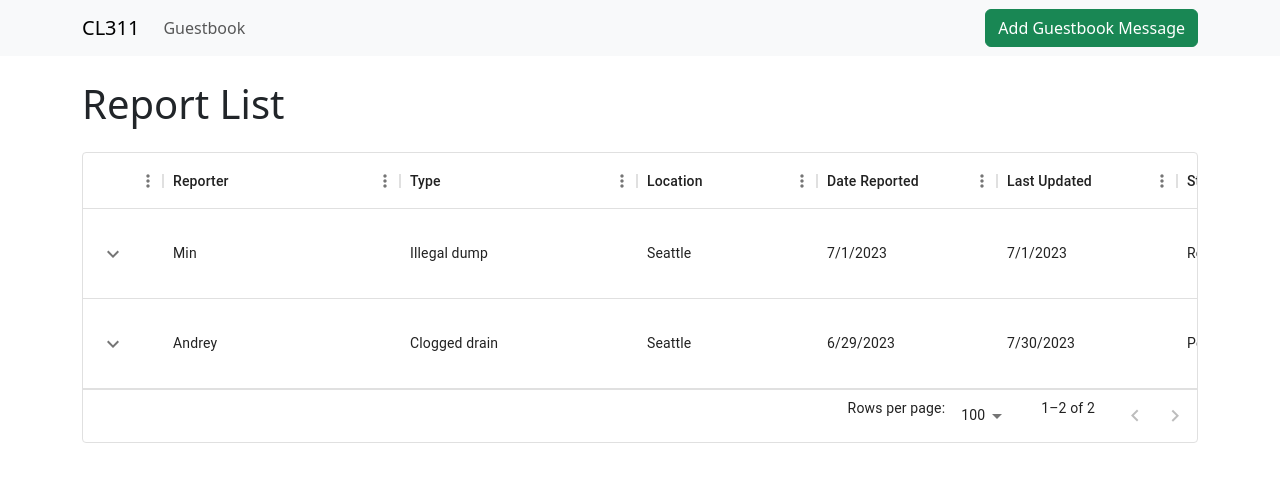
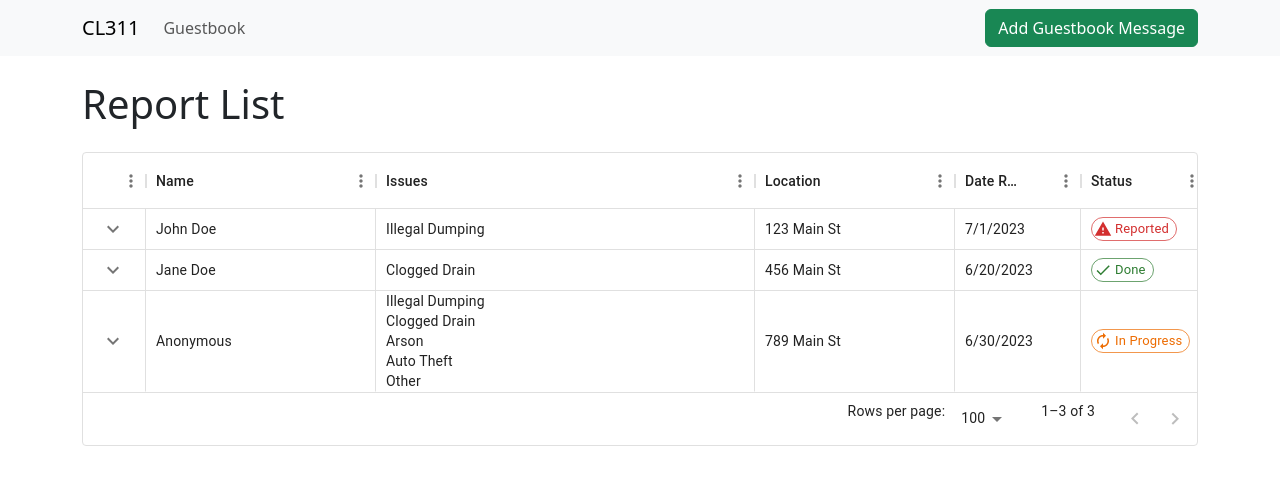
Before and after one commit to CodeDayLabs311/cl311, a Next.js app in the folder app/: page /report in a window 1280 px wide. Shown: the top 484 px of the page. Built offline with nearby package versions, Linux system fonts and the light colour scheme.

Commit message:
Update report list UI

```diff
--- a/app/src/components/report/Table.tsx
+++ b/app/src/components/report/Table.tsx
@@ -1,11 +1,15 @@
 import React, { useState } from 'react';
-import Head from 'next/head';
-import PageHeader from '@/components/PageHeader';
-import Container from 'react-bootstrap/Container';
 import EditIcon from '@mui/icons-material/Edit';
-import { Collapse, IconButton } from '@mui/material';
+import NavigateNextIcon from '@mui/icons-material/NavigateNext';
+import WarningIcon from '@mui/icons-material/Warning';
+import CheckIcon from '@mui/icons-material/Check';
+import AutorenewIcon from '@mui/icons-material/Autorenew';
+import QuestionMarkIcon from '@mui/icons-material/QuestionMark';
 import ExpandMoreIcon from '@mui/icons-material/ExpandMore';
 import ExpandLessIcon from '@mui/icons-material/ExpandLess';
+import { Collapse, IconButton, Chip, ChipProps } from '@mui/material';
+import { IReport } from '@/models';
+import ButtonLink from '../ButtonLink';
 import Box from '@mui/material/Box';
 import {
     DataGrid,
@@ -15,45 +19,113 @@ import {
     GridRowParams,
     GridRenderCellParams,
 } from '@mui/x-data-grid';
-import Edit from '@mui/icons-material/Edit';
 
 const expandedRowStyle = {
     whiteSpace: 'pre-wrap',
     overflowWrap: 'break-word',
     paddingBottom: '10px',
 };
+
+const columnWidth = {
+    reportId: 63,
+    name: 230,
+    reportCategory: 379,
+    address: 200,
+    dateTimeOfSubmission: 126,
+    statusOfReport: 126,
+    actions: 170,
+};
+
 const rows: GridRowsProp = [
     {
-        id: 1,
-        reporter: 'Min',
-        type: 'Illegal dump',
-        location: 'Seattle',
-        dateReported: '07/01/2023',
-        lastUpdated: '07/01/2023',
-        status: 'Reported',
+        reportId: 'report1',
+        name: 'John Doe',
+        emailAddress: 'john.doe@example.com',
+        phoneNumber: '123-456-7890',
+        reportCategory: ['Illegal Dumping'],
+        address: '123 Main St',
+        gpsCoordinates: '12.34,56.78',
+        issueDescription: 'Pls send help, it stinks',
+        attachments: 'link to attachments',
+        email: true,
+        sms: false,
+        statusOfReport: 'Reported',
+        dateTimeOfSubmission: '07/01/2023',
     },
     {
-        id: 2,
-        reporter: 'Andrey',
-        email: 'andrey@gmail.com',
-        phone: '206-XXX-XXXX',
-        description: 'Pls send help...the streets are flooded',
-        type: 'Clogged drain',
-        location: 'Seattle',
-        dateReported: '06/29/2023',
-        lastUpdated: '07/30/2023',
-        status: 'Pending',
+        reportId: 'report2',
+        name: 'Jane Doe',
+        emailAddress: 'jane.doe@example.com',
+        phoneNumber: '206-xxx-xxx',
+        reportCategory: ['Clogged Drain'],
+        address: '456 Main St',
+        gpsCoordinates: '21.34,56.60',
+        issueDescription: 'Help pls, the street is flooded...',
+        attachments: 'image',
+        email: true,
+        sms: false,
+        statusOfReport: 'Done',
+        dateTimeOfSubmission: '06/20/2023',
+    },
+    {
+        reportId: 'report3',
+        name: '',
+        emailAddress: '',
+        phoneNumber: '',
+        reportCategory: ['Illegal Dumping', 'Clogged Drain', 'Arson', 'Auto Theft', 'Other'],
+        address: '789 Main St',
+        gpsCoordinates: '21.34,56.60',
+        issueDescription: 'I trashed and flooded the street >:)',
+        attachments: 'image',
+        email: true,
+        sms: false,
+        statusOfReport: 'In Progress',
+        dateTimeOfSubmission: '06/30/2023',
     },
 ];
+
+function getChipProps(params: GridRenderCellParams): ChipProps {
+    const status = params.value;
+    switch (status) {
+        case 'Reported':
+            return {
+                icon: <WarningIcon color="error" />,
+                label: status,
+                color: 'error',
+            };
+        case 'In Progress':
+            return {
+                icon: <AutorenewIcon color="warning" />,
+                label: status,
+                color: 'warning',
+            };
+        case 'Done':
+            return {
+                icon: <CheckIcon color="success" />,
+                label: status,
+                color: 'success',
+            };
+        default:
+            return {
+                icon: <QuestionMarkIcon style={{ fill: 'orange' }} />,
+                label: 'Invalid',
+                style: {
+                    borderColor: 'orange',
+                },
+            };
+    }
+}
 
 export default function Table() {
     const [clickedIndex, setClickedIndex] = useState(-1);
 
     const columns: GridColDef[] = [
         {
-            field: 'id',
+            field: 'reportId',
             headerName: '',
-            width: 80,
+            filterable: false,
+            sortable: false,
+            width: columnWidth.reportId,
             renderCell: (cellValues: GridRenderCellParams<any>) => {
                 return (
                     <IconButton
@@ -76,24 +148,24 @@ export default function Table() {
             },
         },
         {
-            field: 'reporter',
-            headerName: 'Reporter',
-            width: 237,
+            field: 'name',
+            headerName: 'Name',
+            width: columnWidth.name,
             renderCell: (cellValues: GridRenderCellParams<any>) => {
                 return (
                     <Box>
                         <div>
-                            {/* First row item */}
-                            {cellValues.value}
+                            {/* First row item, ex: the name will be displayed here */}
+                            {cellValues.value ? cellValues.value : 'Anonymous'}
                             <Collapse
                                 in={cellValues.id === clickedIndex}
                                 aria-expanded={cellValues.value === clickedIndex}
                             >
                                 <Box sx={expandedRowStyle}>
                                     {/* Expanded row item */}
-                                    {cellValues.row.phone}
+                                    {cellValues.row.phoneNumber}
                                     <br />
-                                    {cellValues.row.email}
+                                    {cellValues.row.emailAddress}
                                 </Box>
                             </Collapse>
                         </div>
@@ -102,24 +174,27 @@ export default function Table() {
             },
         },
         {
-            field: 'type',
-            headerName: 'Type',
+            field: 'reportCategory',
+            headerName: 'Issues',
+            //TODO: change this to something else, because this is an array of issues
             type: 'singleSelect',
             valueOptions: ['Illegal dump', 'Clogged drains', 'Other'],
-            width: 237,
+            width: columnWidth.reportCategory,
             renderCell: (cellValues: GridRenderCellParams<any>) => {
                 return (
                     <Box>
                         <div>
                             {/* First row item */}
-                            {cellValues.value}
+                            {cellValues.value.map((issue: any) => (
+                                <p style={{ margin: 0 }}>{issue}</p>
+                            ))}
                             <Collapse
                                 in={cellValues.id === clickedIndex}
                                 aria-expanded={cellValues.value === clickedIndex}
                             >
                                 <Box sx={expandedRowStyle}>
                                     {/* Expanded row item */}
-                                    {cellValues.row.description}
+                                    {cellValues.row.issueDescription}
                                 </Box>
                             </Collapse>
                         </div>
@@ -128,51 +203,66 @@ export default function Table() {
             },
         },
         {
-            field: 'location',
+            field: 'address',
             headerName: 'Location',
-            width: 180,
+            width: columnWidth.address,
         },
         {
-            field: 'dateReported',
+            field: 'dateTimeOfSubmission',
             headerName: 'Date Reported',
             type: 'date',
             valueGetter: ({ value }) => value && new Date(value),
-            width: 180,
+            width: columnWidth.dateTimeOfSubmission,
         },
         {
-            field: 'lastUpdated',
-            headerName: 'Last Updated',
-            type: 'date',
-            valueGetter: ({ value }) => value && new Date(value),
-            width: 180,
-        },
-        {
-            field: 'status',
+            field: 'statusOfReport',
             headerName: 'Status',
             //this type is for filtering and editing
             type: 'singleSelect',
-            valueOptions: ['Reported', 'Pending', 'Dispatched', 'Resolved'],
-            width: 120,
+            valueOptions: ['Reported', 'In Progress', 'Done'],
+            width: columnWidth.statusOfReport,
+            renderCell: (params: GridRenderCellParams<any>) => {
+                return <Chip variant="outlined" size="small" {...getChipProps(params)} />;
+            },
         },
         {
             field: 'actions',
-            width: 80,
-            //action matched with getActions
-            type: 'actions',
-            //'param' contains info about cell's context
-            getActions: (params: GridRowParams) => [
-                <GridActionsCellItem
-                    icon={<EditIcon />}
-                    label="Delete"
-                    onClick={() => console.log(params.id)}
-                />,
-            ],
+            headerName: '',
+            filterable: false,
+            sortable: false,
+            align: 'center',
+            width: columnWidth.actions,
+            renderCell: (cellValues: GridRenderCellParams<any>) => (
+                <>
+                    <ButtonLink
+                        style={{ marginRight: '10px' }}
+                        size="sm"
+                        variant="link"
+                        href={`/report/${cellValues.row.reportId}/edit`}
+                    >
+                        <EditIcon />
+                    </ButtonLink>
+                    <ButtonLink
+                        size="sm"
+                        variant="link"
+                        href={`/report/${cellValues.row.reportId}`}
+                    >
+                        <NavigateNextIcon />
+                    </ButtonLink>
+                </>
+            ),
         },
     ];
 
     return (
-        <div style={{ height: '100%', width: '100%' }}>
-            <DataGrid rowHeight={90} rows={rows} columns={columns} />
+        <div style={{ height: '100%', width: '100%', minWidth: '800px'}}>
+            <DataGrid
+                getRowHeight={() => 'auto'}
+                rows={rows}
+                showCellVerticalBorder={true}
+                getRowId={(row) => row.reportId}
+                columns={columns}
+            />
         </div>
     );
 }
```
